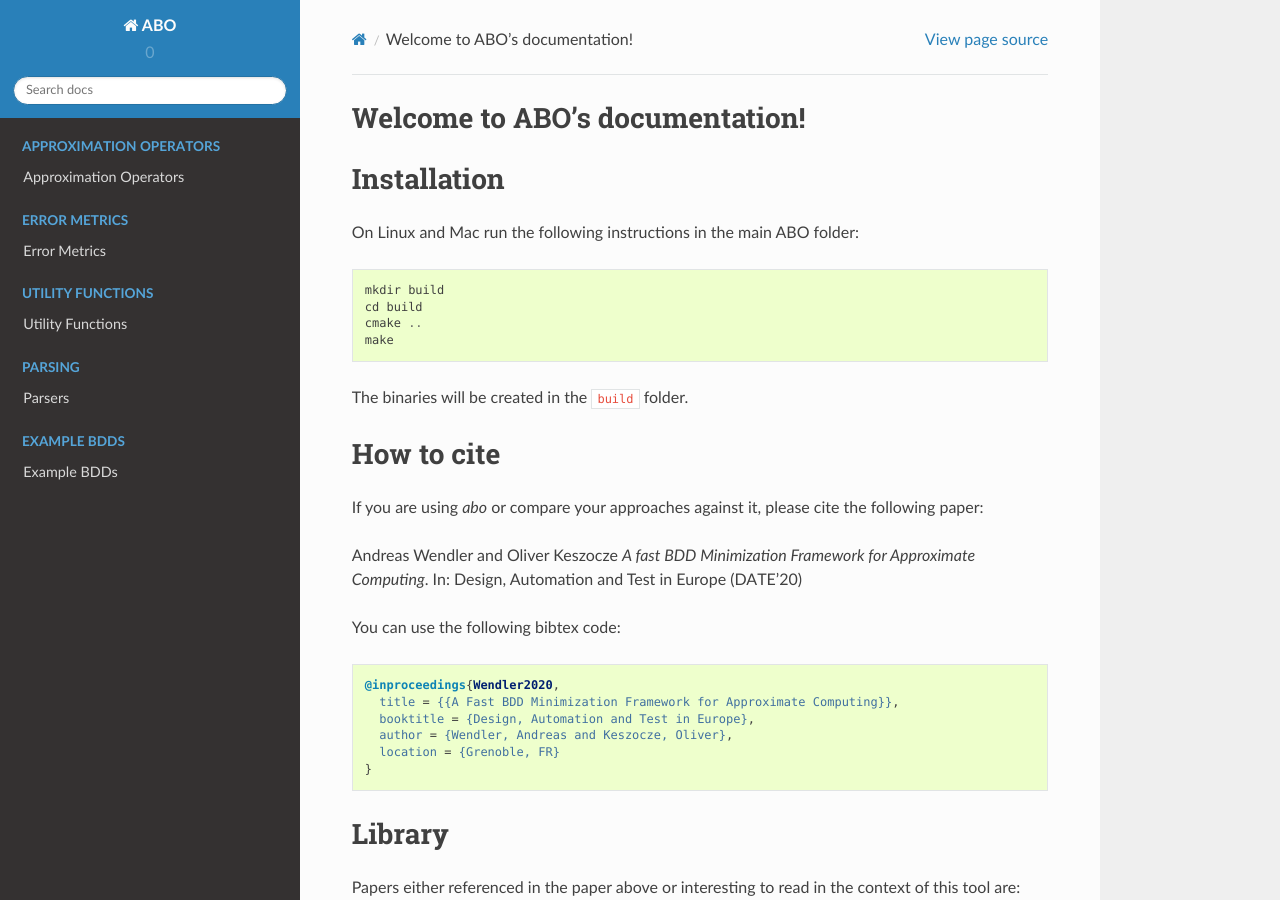
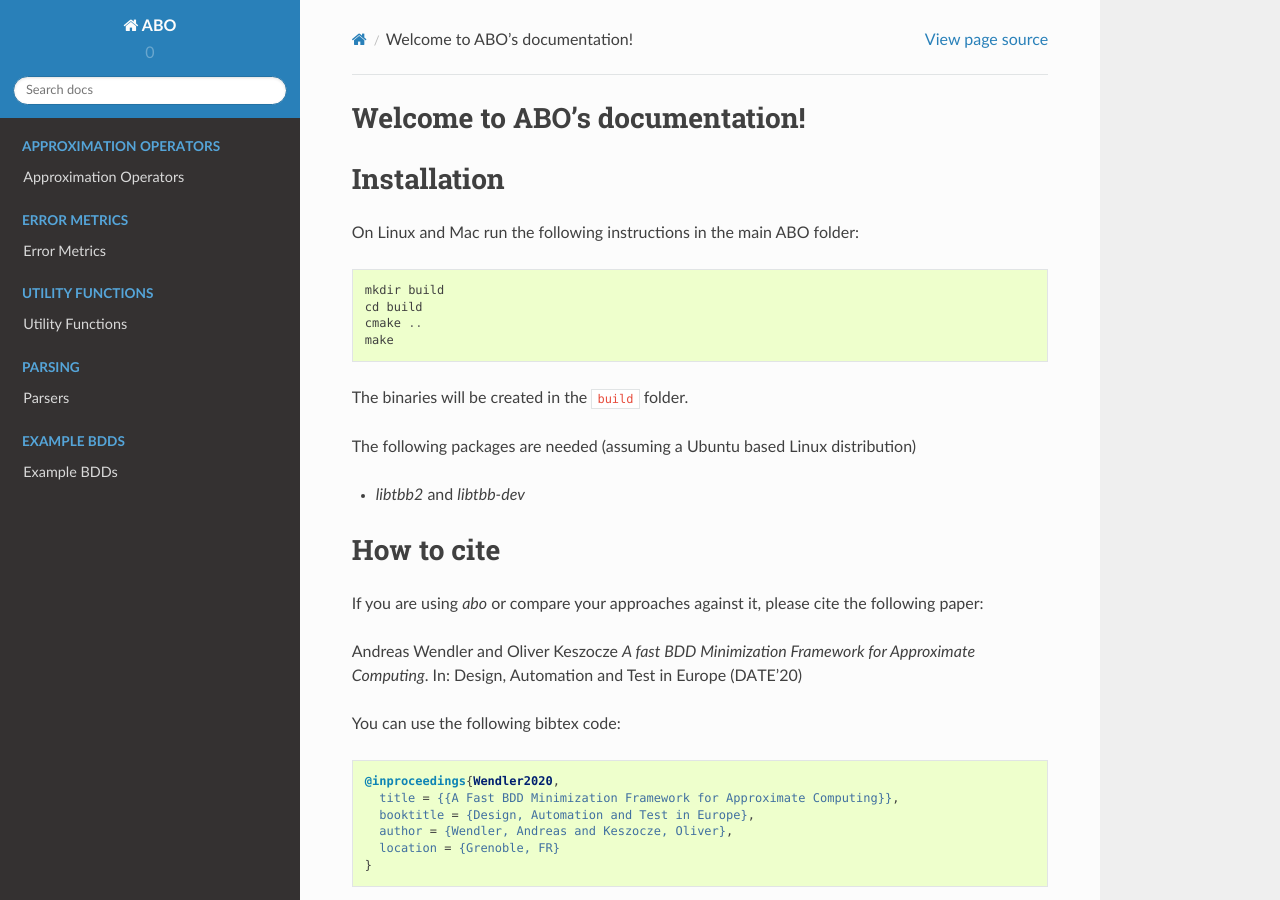
Before and after one commit to keszocze/abo, a Sphinx documentation site: the page built from docs/index.rst, in a window 1280 px wide and 900 px high. Built offline with Sphinx 7.4.7 and the Read the Docs theme 2.0.0, drawn with Linux system fonts in a browser that asks for light colours.

Commit message:
Add TBB packages to installation docs

```diff
--- a/docs/index.rst
+++ b/docs/index.rst
@@ -22,6 +22,10 @@ On Linux and Mac run the following instructions in the main ABO folder::
 	make
 
 The binaries will be created in the ``build`` folder.
+
+The following packages are needed (assuming a Ubuntu based Linux distribution)
+
+* `libtbb2` and `libtbb-dev`
 
 How to cite
 ===========
```
